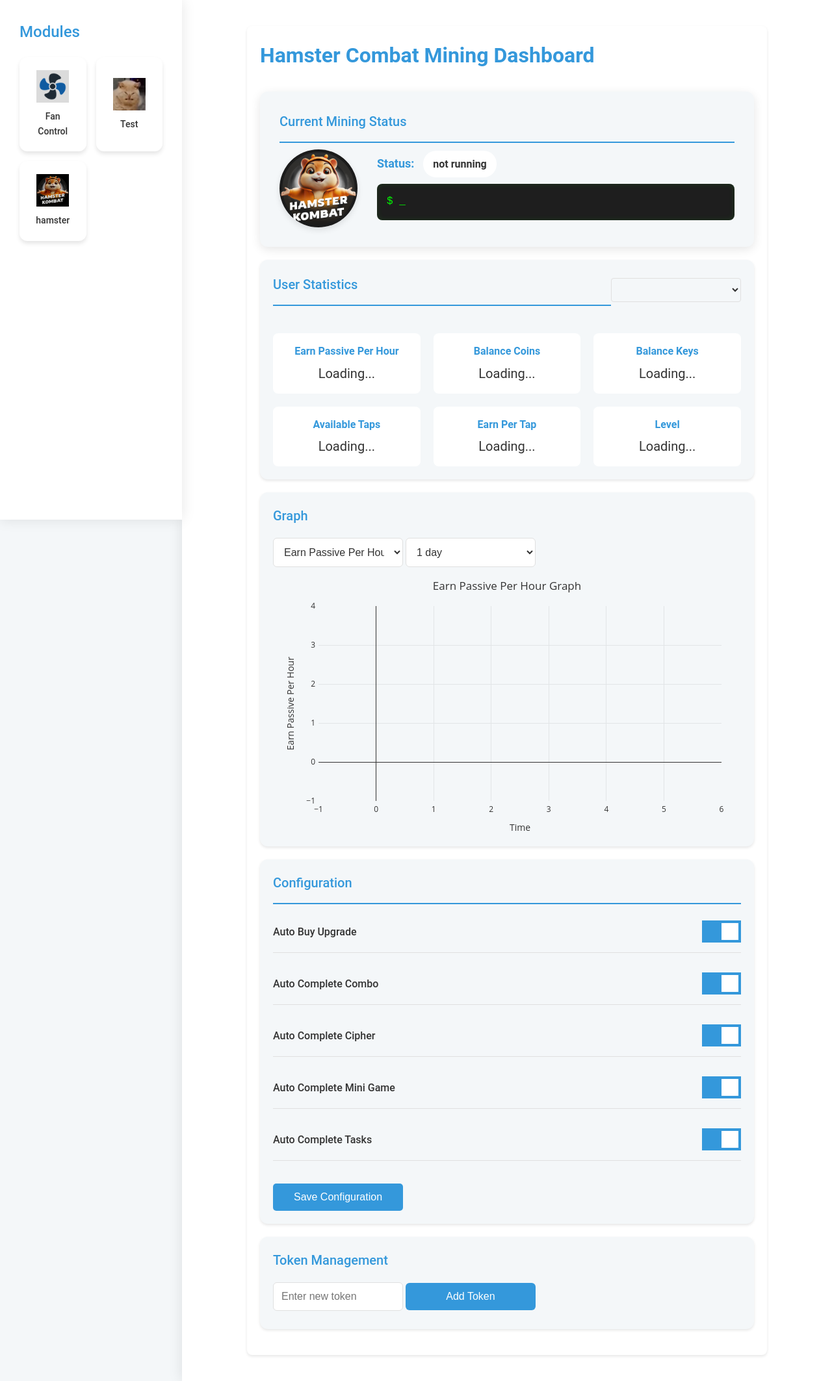
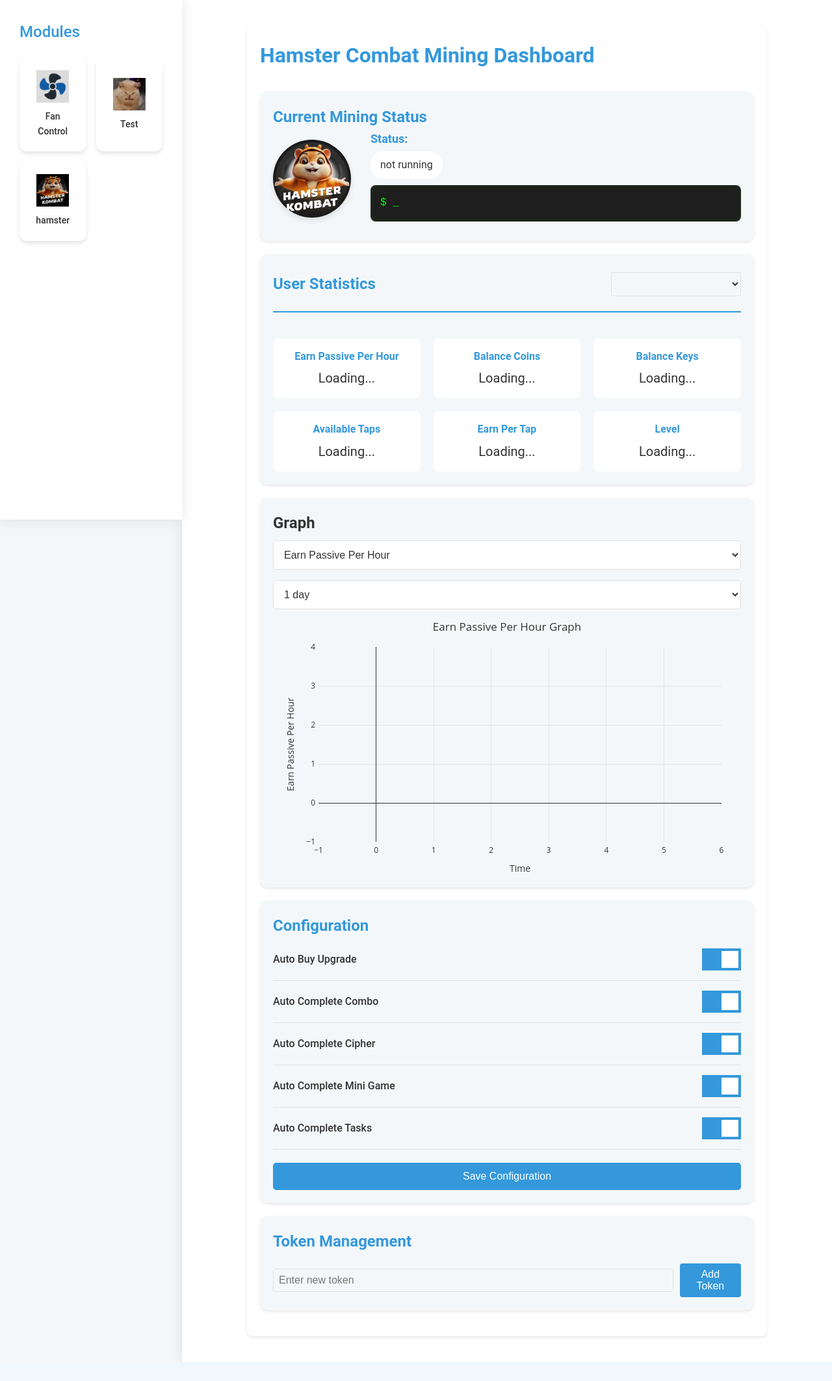
Before and after one commit to Vasysik/RPiModules, a Flask app: page /hamster/ in a window 1280 px wide. Shown: the whole page at 65% size. After the commit the page ends 2097 px from the top, so only its background shows below. Run offline with Flask 3, Linux system fonts and the light colour scheme; data that the repository does not hold is empty; some libraries are stand-ins or nearby versions.

Commit message:
css update

```diff
--- a/modules/hamster/static/hamster.css
+++ b/modules/hamster/static/hamster.css
@@ -15,147 +31,20 @@
     box-shadow: 0 2px 4px var(--shadow-color);
 }
 
-.status-section h2, .user-stats-section h2, .config-section h2, .token-section h2, .graph-section h2 {
-    margin-bottom: 10px;
-    color: var(--accent-color);
-    font-size: 20px;
-    font-weight: 500;
-}
-
-span {
-    font-weight: bold;
-}
-
-.token-input {
-    margin-top: 10px;
-}
-
-select {
-    background-color: var(--bg-primary);
-    border: 1px solid var(--border-color);
-    border-radius: 4px;
-    color: var(--text-primary);
-    padding: 8px;
-    width: 100%;
-    max-width: 200px;
-}
-
-input[type="text"], button {
-    background-color: var(--bg-primary);
-    border: 1px solid var(--border-color);
-    border-radius: 4px;
-    color: var(--text-primary);
-    padding: 8px;
-    width: 100%;
-    max-width: 200px;
-}
-
-button {
-    background-color: var(--accent-color);
-    border: none;
-    cursor: pointer;
-    transition: background-color 0.3s ease;
-}
-
-button:hover {
-    background-color: #3a7bc8;
-}
-
-#token-list {
-    margin-top: 10px;
-}
-
-#token-list div {
+.section-header {
     display: flex;
     justify-content: space-between;
     align-items: center;
-    padding: 8px 10px;
-    border-bottom: 1px solid var(--border-color);
-    background-color: var(--bg-secondary);
-    border-radius: 4px;
-    margin-bottom: 5px;
-}
-
-#token-list .token-text {
-    flex-grow: 1;
-    white-space: nowrap;
-    overflow: hidden;
-    text-overflow: ellipsis;
-    margin-right: 10px;
-}
-
-#token-list .remove-token {
-    background-color: transparent;
-    border: none;
-    color: var(--text-primary);
-    font-size: 18px;
-    cursor: pointer;
-    padding: 0;
-    width: 24px;
-    height: 24px;
-    display: flex;
-    align-items: center;
-    justify-content: center;
-    transition: color 0.3s ease;
-}
-
-#token-list .remove-token:hover {
-    color: #ff4d4d;
-}
-
-#graph {
-    width: 100%;
-    height: 400px;
-}
-
-#graph-type {
-    margin-bottom: 10px;
-}
-
-.config-item {
-    display: flex;
-    justify-content: space-between;
-    align-items: center;
-    margin-bottom: 15px;
-}
-
-
-.status-section {
-    background-color: var(--bg-primary);
-    padding: 30px;
-    border-radius: 12px;
-    box-shadow: 0 4px 15px var(--shadow-color);
+    border-bottom: 2px solid var(--accent-color);
+    padding-bottom: 15px;
+    margin-bottom: 20px;
 }
 
 .section-title {
     color: var(--accent-color);
     font-size: 24px;
     font-weight: 600;
-    margin-bottom: 25px;
-    border-bottom: 2px solid var(--accent-color);
-    padding-bottom: 15px;
-    width: 100%;
-}
-
-.user-stats-section .section-header {
-    display: flex;
-    justify-content: space-between;
-    align-items: center;
-    margin-bottom: 20px;
-}
-
-.user-stats-section .section-title {
     margin-bottom: 0;
-}
-
-#user-select {
-    max-width: 200px;
-    padding: 8px;
-    border-radius: 4px;
-    border: 1px solid var(--border-color);
-    background-color: var(--bg-primary);
-    color: var(--text-primary);
-    font-size: 16px;
 }
 
 .status-content {
@@ -211,11 +100,6 @@
     margin-bottom: 10px;
 }
 
-.status-label, .status-value {
-    display: inline-block;
-    margin-right: 10px;
-}
-
 .console-style {
     background-color: #1e1e1e;
     color: #00ff00;
@@ -384,3 +251,116 @@
 .save-button:hover {
     background-color: #3a7bc8;
 }
+
+.token-section {
+    background-color: var(--bg-primary);
+    padding: 20px;
+    border-radius: 12px;
+    margin-bottom: 20px;
+    box-shadow: 0 2px 4px var(--shadow-color);
+}
+
+.token-item {
+    display: grid;
+    grid-template-columns: 1fr 2fr auto;
+    gap: 10px;
+    align-items: center;
+    padding: 10px;
+    border-bottom: 1px solid var(--border-color);
+    background-color: var(--bg-secondary);
+    border-radius: 4px;
+    margin-bottom: 5px;
+}
+
+.token-username {
+    font-weight: bold;
+    overflow: hidden;
+    text-overflow: ellipsis;
+    white-space: nowrap;
+}
+
+.token-text {
+    overflow: hidden;
+    text-overflow: ellipsis;
+    white-space: nowrap;
+}
+
+.remove-token {
+    background-color: transparent;
+    border: none;
+    color: var(--text-primary);
+    font-size: 18px;
+    cursor: pointer;
+    padding: 0;
+    width: 24px;
+    height: 24px;
+    display: flex;
+    align-items: center;
+    justify-content: center;
+    transition: color 0.3s ease;
+}
+
+.remove-token:hover {
+    color: #ff4d4d;
+}
+
+.token-input {
+    margin-top: 15px;
+    display: flex;
+    gap: 10px;
+}
+
+#new-token {
+    flex-grow: 1;
+    padding: 8px;
+    border-radius: 4px;
+    border: 1px solid var(--border-color);
+    background-color: var(--bg-primary);
+    color: var(--text-primary);
+}
+
+#add-token {
+    padding: 8px 15px;
+    border-radius: 4px;
+    border: none;
+    background-color: var(--accent-color);
+    color: white;
+    cursor: pointer;
+    transition: background-color 0.3s ease;
+}
+
+#add-token:hover {
+    background-color: #3a7bc8;
+}
+
+#graph {
+    width: 100%;
+    height: 400px;
+}
+
+@media (max-width: 767px) {
+    .status-content {
+        flex-direction: column;
+        align-items: center;
+    }
+
+    .hamster-image-container {
+        margin-bottom: 20px;
+        width: 120px;
+        height: 120px;
+    }
+
+    .status-info {
+        width: 100%;
+        margin-left: 0;
+    }
+
+    .console-style {
+        font-size: 14px;
+        white-space: nowrap;
+        overflow-x: auto;
+        padding: 10px;
+        height: auto;
+        max-height: 60px;
+    }
+}
--- a/modules/hamster/static/hamster.js
+++ b/modules/hamster/static/hamster.js
@@ -51,8 +51,8 @@
                 const username = extractUsername(token);
                 return `
                     <div class="token-item">
-                        <span class="token-username">${username}</span>
-                        <span class="token-text" title="${token}">${token}</span>
+                        <div class="token-username">${username}</div>
+                        <div class="token-text" title="${token}">${token}</div>
                         <button class="remove-token" onclick="removeToken('${token}')" title="Remove token">×</button>
                     </div>
                 `;
--- a/modules/hamster/templates/hamster.html
+++ b/modules/hamster/templates/hamster.html
@@ -126,7 +126,7 @@
         </div>
 
         <div class="token-section">
-            <h2>Token Management</h2>
+            <h2 class="section-title">Token Management</h2>
             <div id="token-list">
                 <!-- Tokens will be inserted here -->
             </div>
```
Also changed, not shown: other parts of modules/hamster/static/hamster.css (+26 -27 lines).
